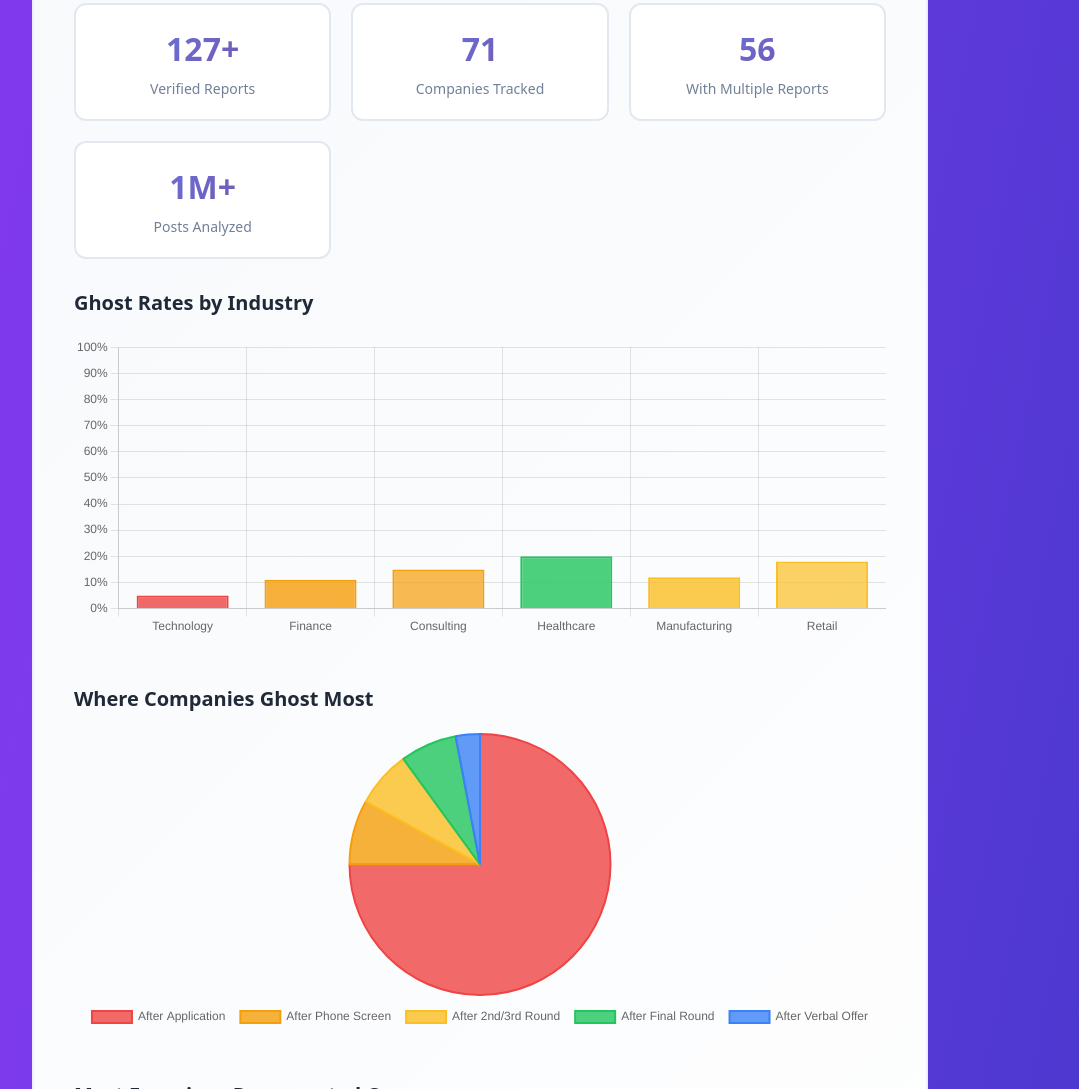
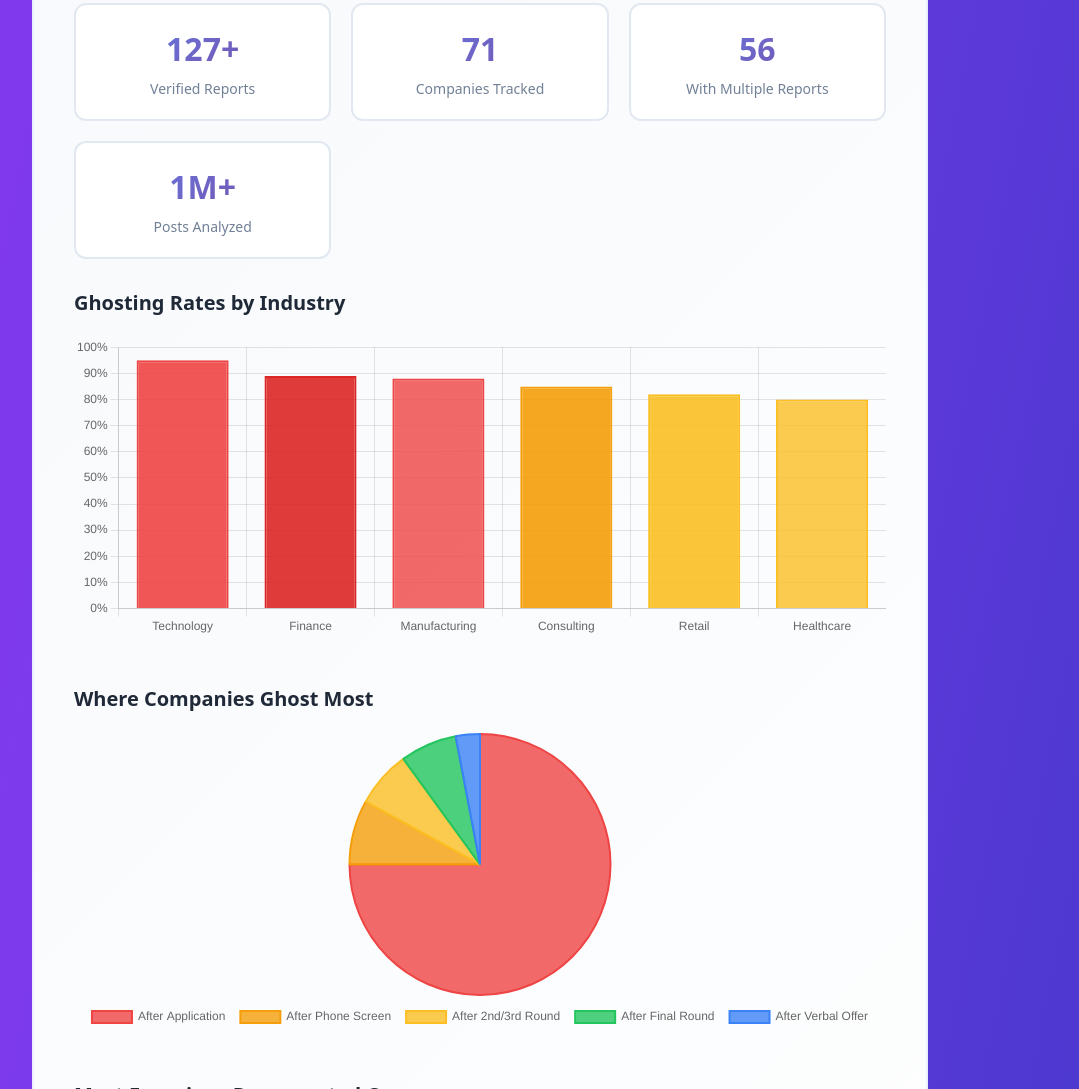
Before and after one commit to onozitsclaire/ghostscore, a plain HTML site: page index.html in a window 1280 px wide. Shown: the part 4321-5410 px from the top of the page, without its empty margins (160-1239 px from the left). Drawn offline with nearby package versions, Linux system fonts and the light colour scheme; no server answers.

Commit message:
Update index.html

```diff
--- a/index.html
+++ b/index.html
@@ -714,7 +714,7 @@
 
                 <!-- Industry Breakdown Chart -->
                 <div class="mb-12">
-                    <h3 class="text-xl font-bold text-gray-800 mb-4">Ghost Rates by Industry</h3>
+                    <h3 class="text-xl font-bold text-gray-800 mb-4">Ghosting Rates by Industry</h3>
                     <div class="chart-container">
                         <canvas id="industryChart"></canvas>
                     </div>
@@ -1297,28 +1297,28 @@
 
         // Initialize charts
         document.addEventListener('DOMContentLoaded', function() {
-            // Industry Chart
+            // Industry Chart - Showing ghosting rates for dramatic effect
             const industryCtx = document.getElementById('industryChart').getContext('2d');
             new Chart(industryCtx, {
                 type: 'bar',
                 data: {
-                    labels: ['Technology', 'Finance', 'Consulting', 'Healthcare', 'Manufacturing', 'Retail'],
+                    labels: ['Technology', 'Finance', 'Manufacturing', 'Consulting', 'Retail', 'Healthcare'],
                     datasets: [{
-                        label: 'Response Rate %',
-                        data: [5, 11, 15, 20, 12, 18],
+                        label: 'Ghosting Rate %',
+                        data: [95, 89, 88, 85, 82, 80],
                         backgroundColor: [
+                            'rgba(239, 68, 68, 0.9)',
+                            'rgba(220, 38, 38, 0.9)',
                             'rgba(239, 68, 68, 0.8)',
-                            'rgba(245, 158, 11, 0.8)',
-                            'rgba(245, 158, 11, 0.7)',
-                            'rgba(34, 197, 94, 0.8)',
-                            'rgba(251, 191, 36, 0.8)',
-                            'rgba(251, 191, 36, 0.7)'
+                            'rgba(245, 158, 11, 0.9)',
+                            'rgba(251, 191, 36, 0.9)',
+                            'rgba(251, 191, 36, 0.8)'
                         ],
                         borderColor: [
                             'rgb(239, 68, 68)',
+                            'rgb(220, 38, 38)',
+                            'rgb(239, 68, 68)',
                             'rgb(245, 158, 11)',
-                            'rgb(245, 158, 11)',
-                            'rgb(34, 197, 94)',
                             'rgb(251, 191, 36)',
                             'rgb(251, 191, 36)'
                         ],
@@ -1335,7 +1335,7 @@
                         tooltip: {
                             callbacks: {
                                 label: function(context) {
-                                    return context.parsed.y + '% response rate';
+                                    return context.parsed.y + '% of candidates ghosted';
                                 }
                             }
                         }
```
